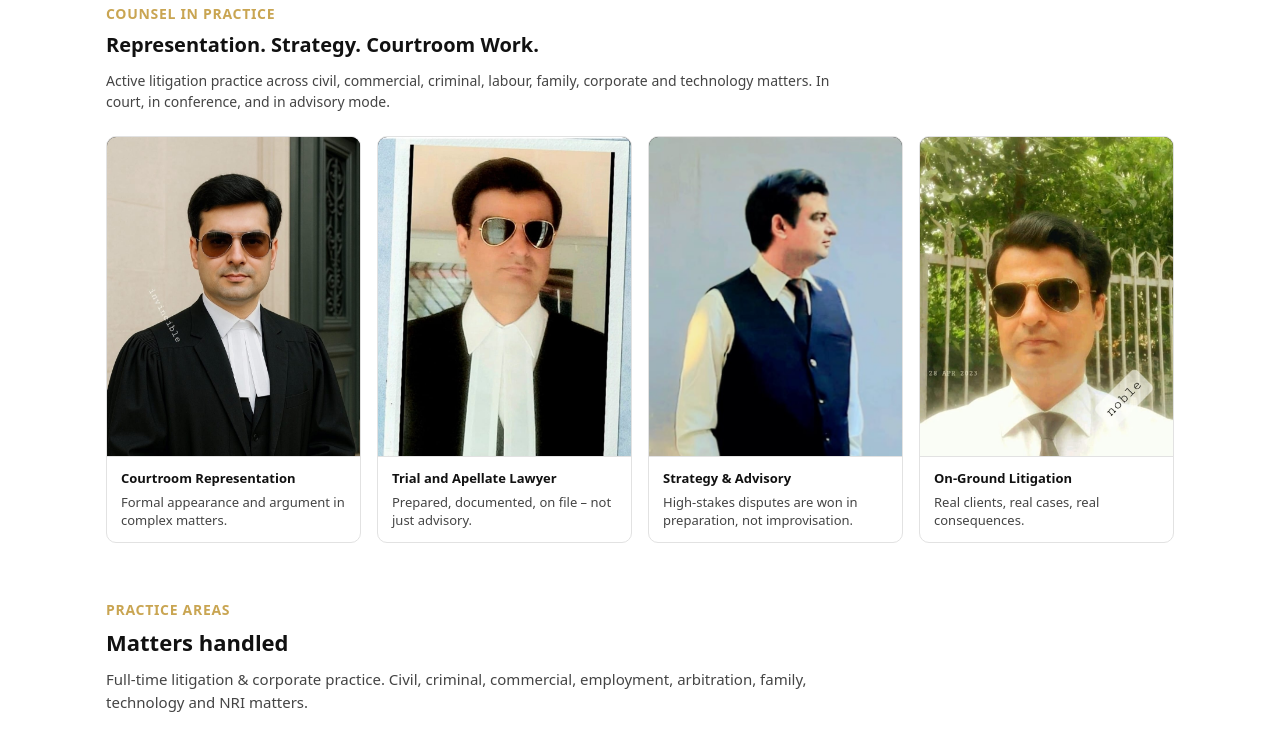
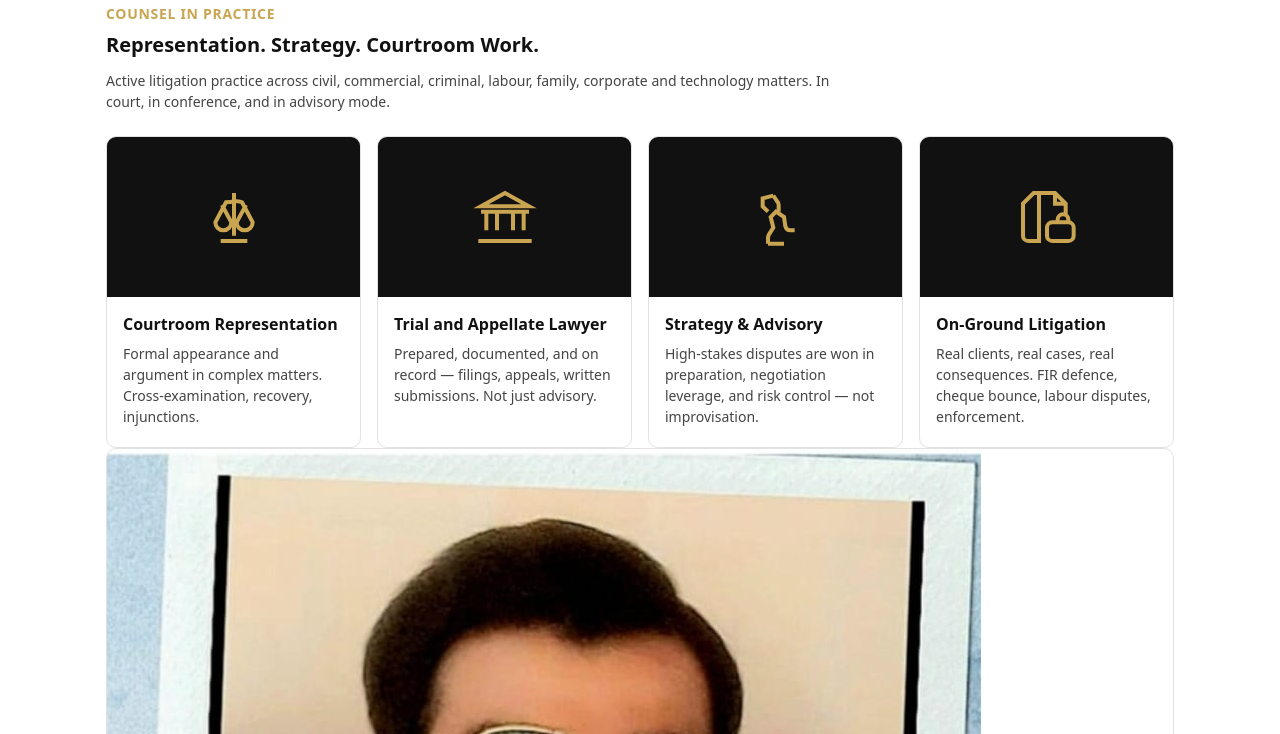
Before and after one commit to Advocate-Sumit-Sehgal/Advocate-Sumit-Sehgal.github.io, a plain HTML site: page index.html in a window 1280 px wide. Shown: the part 1790-2524 px from the top of the page. Drawn offline with Linux system fonts and the light colour scheme.

Commit message:
Update index.html

```diff
--- a/index.html
+++ b/index.html
@@ -711,7 +711,7 @@
     font-weight: 600;
     text-transform: uppercase;
     letter-spacing: .05em;
-    color: var(--accent);
+    color: var(--accent); /* gold */
     margin-bottom: 8px;
   }
 
@@ -731,70 +731,64 @@
     margin-bottom: 24px;
   }
 
-  /* grid layout for the 4 cards */
   .gallery-grid {
     display: grid;
     grid-template-columns: 1fr 1fr;
     gap: 16px;
   }
-
-  @media (min-width: 900px) {
+  @media(min-width:900px){
     .gallery-grid {
       grid-template-columns: repeat(4, 1fr);
     }
   }
 
-  /* each card is now a flex column so heights line up */
   .gallery-card {
     border: 1px solid #e2e2e2;
     border-radius: 10px;
     background-color: #fff;
-    overflow: hidden;
     display: flex;
     flex-direction: column;
-    /* force all cards to stretch to the same height in the grid */
     height: 100%;
+    overflow: hidden;
   }
 
-  /* fixed height image wrapper so all photos show same height */
-  .gallery-img-wrapper {
-    background-color: #000;
-    border-bottom: 1px solid #e2e2e2;
-    width: 100%;
-    height: 320px;            /* <-- control the uniform photo height */
-    overflow: hidden;
+  .icon-wrap {
+    background-color: #111;          /* black card header */
+    color: var(--accent);            /* gold accents */
     display: flex;
     align-items: center;
     justify-content: center;
+    padding: 24px;
+    height: 160px;
   }
 
-  /* object-fit: cover keeps subject centered and crops cleanly */
- .gallery-img-wrapper img {
-  width: 100%;
-  height: 100%;
-  object-fit: cover;
-  object-position: top center; /* keep head visible, crop bottom */
-  display: block;
+  .icon-wrap svg {
+    width: 64px;
+    height: 64px;
+    stroke: var(--accent);
+    fill: none;
+    stroke-width: 1.5;
   }
 
-  /* caption takes remaining vertical space so cards end same height */
   .gallery-caption {
     flex: 1 1 auto;
-    padding: 12px 14px;
-    font-size: 13px;
-    line-height: 1.4;
+    padding: 16px 16px 20px;
+    font-size: 14px;
+    line-height: 1.5;
     color: #444;
     display: flex;
     flex-direction: column;
-    justify-content: flex-start;
   }
 
-  .gallery-caption .cap-strong {
+  .cap-strong {
     font-weight: 600;
     color: #111;
-    margin-bottom: 6px;
+    font-size: 16px;
+    line-height: 1.4;
+    margin-bottom: 8px;
   }
 </style>
+
 
 
   <div class="gallery-headline">Counsel in Practice</div>
@@ -805,16 +799,70 @@
   </div>
 
  <div class="gallery-grid">
-    <!-- 1 -->
+
+  <!-- Card 1 -->
   <div class="gallery-card">
-      <div class="gallery-img-wrapper">
-        <img src="img/portrait-main.jpg" alt="Court appearance" />
+    <div class="icon-wrap">
+      <!-- Scales of Justice icon -->
+      <svg viewBox="0 0 24 24" aria-hidden="true">
+        <path d="M12 3v3m0 0c2 0 3 .5 3 .5l4 7.5a3 3 0 1 1-6 0l3.5-6.5M12 6s-1 .5-3 .5L5 14a3 3 0 1 0 6 0L7.5 7.5M12 6v13m-5 2h10" />
+      </svg>
     </div>
     <div class="gallery-caption">
       <div class="cap-strong">Courtroom Representation</div>
-        Formal appearance and argument in complex matters.
+      Formal appearance and argument in complex matters. Cross-examination, recovery, injunctions.
     </div>
   </div>
+
+  <!-- Card 2 -->
+  <div class="gallery-card">
+    <div class="icon-wrap">
+      <!-- Courthouse / Pillars icon -->
+      <svg viewBox="0 0 24 24" aria-hidden="true">
+        <path d="M3 10h18M5 10v7M9 10v7M15 10v7M19 10v7M2 21h20M12 3 3 8h18l-9-5Z" />
+      </svg>
+    </div>
+    <div class="gallery-caption">
+      <div class="cap-strong">Trial and Appellate Lawyer</div>
+      Prepared, documented, and on record — filings, appeals, written submissions. Not just advisory.
+    </div>
+  </div>
+
+  <!-- Card 3 -->
+  <div class="gallery-card">
+    <div class="icon-wrap">
+      <!-- Strategy / Chess Knight icon -->
+      <svg viewBox="0 0 24 24" aria-hidden="true">
+        <path d="M9 22h6m-6 0v-2a3 3 0 0 1 .4-1.5L11 16l-1-4 2-2 3 2 .5 3.5a2 2 0 0 0 2 1.5H19" />
+        <path d="M13 10V7.5c0-.5-.2-1-.6-1.4L11 4" />
+        <path d="M11 4 7 5v3l2 2" />
+      </svg>
+    </div>
+    <div class="gallery-caption">
+      <div class="cap-strong">Strategy &amp; Advisory</div>
+      High-stakes disputes are won in preparation, negotiation leverage, and risk control — not improvisation.
+    </div>
+  </div>
+
+  <!-- Card 4 -->
+  <div class="gallery-card">
+    <div class="icon-wrap">
+      <!-- Document / Stamp / Briefcase hybrid vibe -->
+      <svg viewBox="0 0 24 24" aria-hidden="true">
+        <path d="M9 3h6l4 4v4.5M9 3v18H5a2 2 0 0 1-2-2V7l4-4h2Z" />
+        <path d="M15 3v4h4" />
+        <rect x="12" y="14" width="10" height="7" rx="2" ry="2" />
+        <path d="M16 14v-1a2 2 0 0 1 2-2h0a2 2 0 0 1 2 2v1" />
+      </svg>
+    </div>
+    <div class="gallery-caption">
+      <div class="cap-strong">On-Ground Litigation</div>
+      Real clients, real cases, real consequences. FIR defence, cheque bounce, labour disputes, enforcement.
+    </div>
+  </div>
+
+</div>
+
 
     <!-- 2 -->
     <div class="gallery-card">
```
Lines whose indentation alone changed are shown as unchanged.
